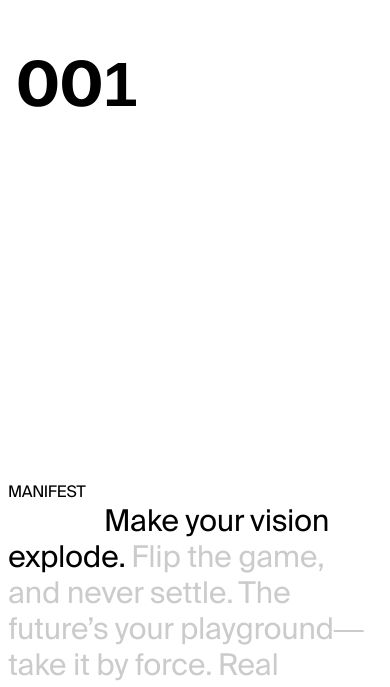
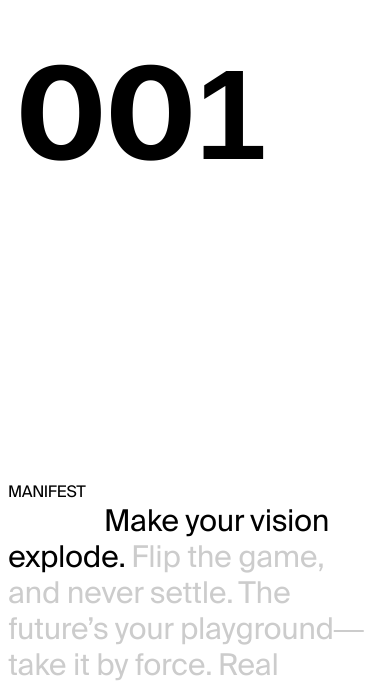
Before and after one commit to leandesigngmbh/panzel-family-office-2, a Next.js app: page / in a window 390 px wide. Shown: the part 1664-2351 px from the top of the page. Built offline with nearby package versions, Linux system fonts and the light colour scheme.

Commit message:
scrollbug test

```diff
--- a/src/components/molecules/Manifest.tsx
+++ b/src/components/molecules/Manifest.tsx
@@ -109,8 +109,8 @@ const Manifest = () => {
         className="text-3xl md:text-4xl flex relative w-full"
       >
         {/* LEFT PINNED INDEX */}
-        <div className="large-number-container md:w-1/2 flex justify-start items-start h-screen px-4 md:px-8 py-16">
-          <div className="flex text-[16vw] font-bold text-black leading-none">
+        <div className="large-number-container sticky top-0 md:w-1/2 flex justify-start items-start h-screen px-4 md:px-8 py-16">
+          <div className="flex md:text-[16vw] text-9xl font-bold text-black leading-none">
             {[0, 1, 2].map((i) => (
               <div key={i} className="overflow-y-hidden h-[1em]">
                 <div ref={setDigitRef(i)} className="flex flex-col">
@@ -138,7 +138,7 @@ const Manifest = () => {
         </div>
 
         {/* RIGHT PINNED MANIFEST TEXTS */}
-        <div className="manifest-right md:w-1/2 w-full h-screen absolute top-0 sm:relative flex justify-end items-end p-2 md:p-4">
+        <div className="manifest-right md:w-1/2 w-full h-screen absolute sm:sticky top-0 flex justify-end items-end p-2 md:p-4">
           <div>
             <h2 className="whitespace-nowrap uppercase text-base text-black">
               Manifest
```
